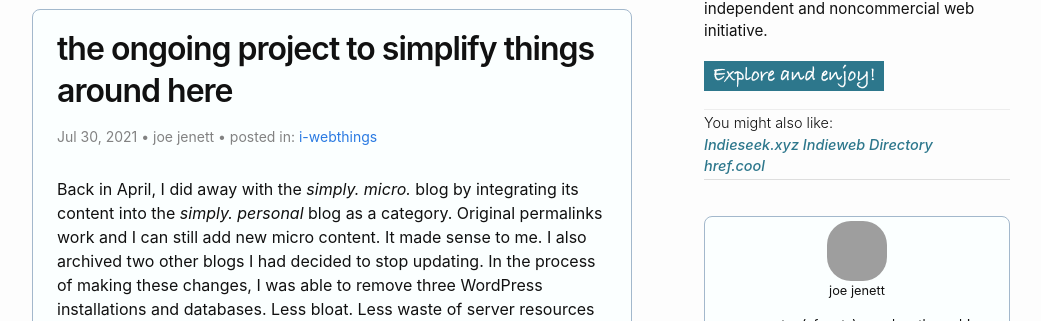
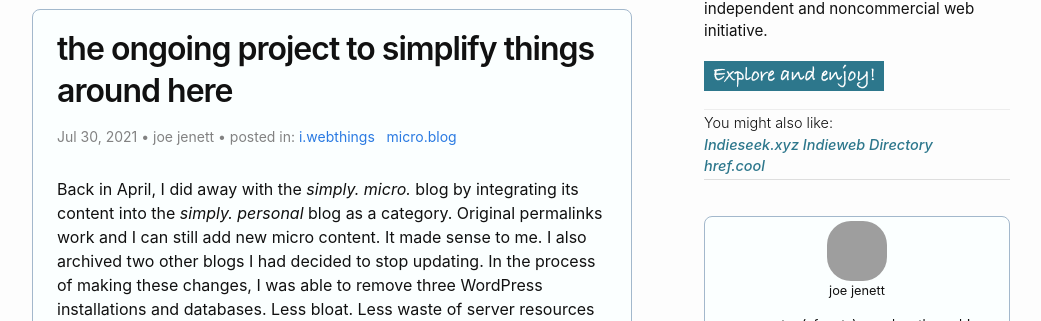
Before and after one commit to joejenett/i.webthings, a Jekyll site: the page built from _posts/2021-07-30-the-ongoing-project-to-simplify-things-around-here.md, in a window 1280 px wide, cut to the strip 264-585 px from the top of the page. Shown: the whole strip, without its empty margins (108-1149 px from the left). Built offline with Jekyll 4.4.1, drawn with Linux system fonts in a browser that asks for light colours; comment, search, counter and statistics services are not loaded; part of the change alters nothing that is shown; grey boxes are pictures that could not be loaded.

Commit message:
Update 2021-07-30-the-ongoing-project-to-simplify-things-around-here.md

```diff
--- a/_posts/2021-07-30-the-ongoing-project-to-simplify-things-around-here.md
+++ b/_posts/2021-07-30-the-ongoing-project-to-simplify-things-around-here.md
@@ -5,6 +5,19 @@ author: joe jenett
 layout: post
 permalink: /the-ongoing-project-to-simplify-things-around-here/
 categories: i-webthings
+inline_featured_image:
+  - "0"
+mf2_mp-syndicate-to:
+  - 'a:1:{i:0;s:4:"none";}'
+complete_open_graph:
+  - 'a:7:{s:14:"og:description";s:0:"";s:8:"og:title";s:0:"";s:7:"og:type";s:0:"";s:12:"twitter:card";s:7:"summary";s:15:"twitter:creator";s:0:"";s:19:"twitter:description";s:0:"";s:8:"og:image";s:0:"";}'
+mf2_syndication:
+  - 'a:0:{}'
+categories:
+  - i.webthings
+  - micro.blog
+kind:
+  - Note
 ---
 Back in April, I did away with the _simply. micro._ blog by integrating its content into the _simply. personal_ blog as a category. Original permalinks work and I can still add new micro content. It made sense to me. I also archived two other blogs I had decided to stop updating. In the process of making these changes, I was able to remove three WordPress installations and databases. Less bloat. Less waste of server resources and power. Less demand for my attention. Yay!
 
```
